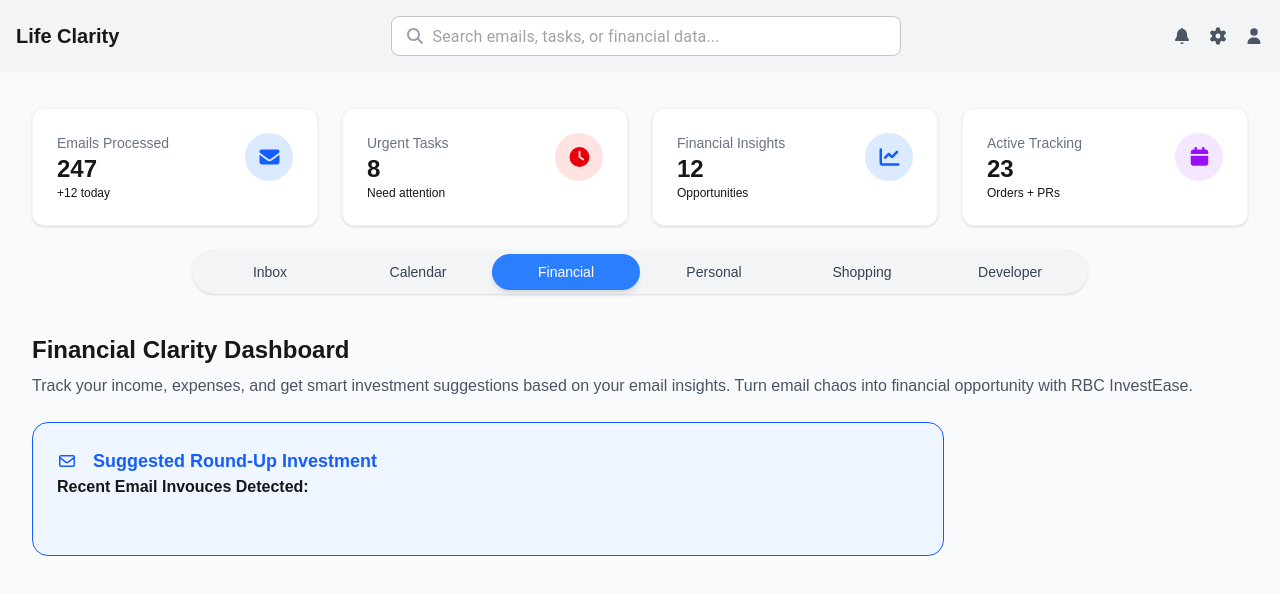
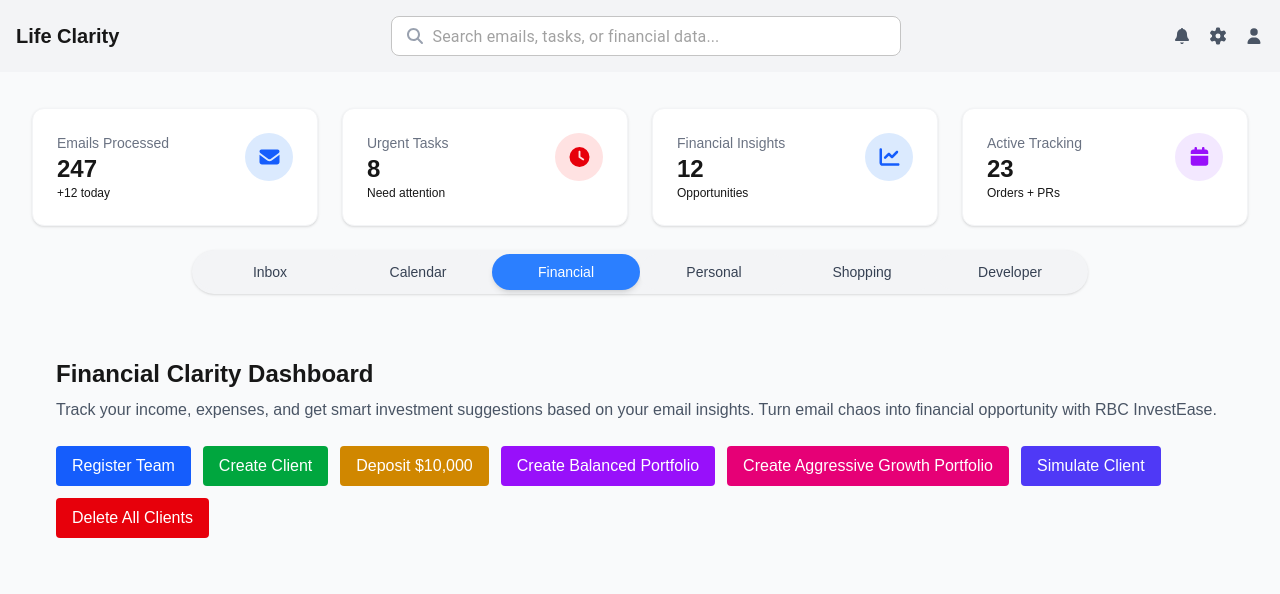
Before and after one commit to kennedyyung/hack-the-north, a Next.js app: page / in a window 1280 px wide. Both pictures are taken after a click on the button "Financial". Shown: the top 594 px of the page. Built offline with nearby package versions, Linux system fonts and the light colour scheme; what @mui/material-nextjs would draw is missing.

Commit message:
implement RBC investease client framework

```diff
--- a/package.json
+++ b/package.json
@@ -22,7 +22,8 @@
     "daisyui": "^5.1.10",
     "next": "^15.5.3",
     "react": "^19.1.1",
-    "react-dom": "^19.1.1"
+    "react-dom": "^19.1.1",
+    "recharts": "^3.2.0"
   },
   "devDependencies": {
     "@eslint/eslintrc": "^3",
--- a/src/app/pages/financial.tsx
+++ b/src/app/pages/financial.tsx
@@ -1,27 +1,235 @@
-import { FontAwesomeIcon } from "@fortawesome/react-fontawesome"
-import { faEnvelope } from "@fortawesome/free-regular-svg-icons"
+"use client";
+
+import { useState } from "react";
+import {
+  registerTeam,
+  createClient,
+  depositToClient,
+  createPortfolio,
+  simulateClient,
+  deleteAllClients,
+} from "../../lib/api";
+import {
+  LineChart,
+  Line,
+  XAxis,
+  YAxis,
+  CartesianGrid,
+  Tooltip,
+  Legend,
+  ResponsiveContainer,
+} from "recharts";
 
 export default function Financial() {
-    return (
-        <>
+  const [status, setStatus] = useState<string>("");
+  const [clientId, setClientId] = useState<string | null>(null);
+  const [simulationData, setSimulationData] = useState<any[]>([]);
+
+  // ✅ Register team with name + email
+  async function handleRegisterTeam() {
+    try {
+      const teamName = "Klarity_Team";
+      const contactEmail = "contact@klarity.work";
+      const token = await registerTeam(teamName, contactEmail);
+      localStorage.setItem("rbc_token", token);
+      setStatus(`✅ Registered! Token saved`);
+    } catch (err: any) {
+      setStatus(`❌ ${err.message}`);
+    }
+  }
+
+  // ✅ Create new client
+  async function handleCreateClient() {
+    try {
+      const token = localStorage.getItem("rbc_token");
+      if (!token) throw new Error("No token found. Register your team first.");
+
+      const client = await createClient(token, {
+        name: "Raymond S",
+        email: "raymond@klarity.work",
+        cash: 10000,
+      });
+      setClientId(client.clientId || client.id);
+      localStorage.setItem("rbc_clientId", client.clientId || client.id);
+      setStatus(`✅ Created client: ${client.name}`);
+    } catch (err: any) {
+      setStatus(`❌ ${err.message}`);
+    }
+  }
+
+  // ✅ Deposit cash to client
+  async function handleDeposit() {
+    try {
+      const token = localStorage.getItem("rbc_token");
+      if (!token) throw new Error("No token found.");
+      if (!clientId) throw new Error("No client created.");
+
+      await depositToClient(token, clientId, 10000);
+      setStatus("✅ Deposited $10,000 to client cash balance");
+    } catch (err: any) {
+      setStatus(`❌ ${err.message}`);
+    }
+  }
+
+  // ✅ Create portfolio
+  async function handleCreatePortfolio(type: "balanced" | "aggressive_growth", amount: number) {
+    try {
+      const token = localStorage.getItem("rbc_token");
+      const cid = clientId || localStorage.getItem("rbc_clientId");
+      if (!token || !cid) throw new Error("Missing token or clientId");
+
+      // Make sure API gets the correct ID
+      const data = await createPortfolio(token, cid, type, amount);
+      setStatus(`✅ Portfolio created: ${JSON.stringify(data)}`);
+    } catch (err: any) {
+      console.error("Portfolio error:", err);
+      setStatus(`❌ ${err.message}`);
+    }
+  }
+
+
+  // ✅ Simulate all client portfolios
+  async function handleSimulateClient() {
+    try {
+      const token = localStorage.getItem("rbc_token");
+      const clientId = localStorage.getItem("rbc_clientId");
+      if (!token || !clientId)
+        throw new Error("Missing token or clientId. Create a client and portfolios first.");
+
+      const result = await simulateClient(token, clientId, 6); // simulate 6 months
+
+      // Combine both portfolios into single array
+      const combined: { [date: string]: { balanced?: number; aggressive_growth?: number } } = {};
+
+      result.results.forEach((p: any) => {
+        p.growth_trend.forEach((point: any) => {
+          if (!combined[point.date]) combined[point.date] = {};
+          combined[point.date][p.strategy] = point.value;
+        });
+      });
+
+      const chartData = Object.entries(combined).map(([date, values]) => ({
+        date,
+        balanced: values.balanced,
+        aggressive_growth: values.aggressive_growth,
+      }));
+
+      setSimulationData(chartData);
+      setStatus("✅ Simulation completed for all portfolios!");
+    } catch (err: any) {
+      setStatus(`❌ ${err.message}`);
+    }
+  }
+
+  // ✅ Delete all clients
+  async function handleDeleteAllClients() {
+    try {
+      const token = localStorage.getItem("rbc_token");
+      if (!token) throw new Error("No token found. Register your team first.");
+
+      const results = await deleteAllClients(token);
+
+      localStorage.removeItem("rbc_clientId");
+      setSimulationData([]); // ⬅️ clears chart
+      setStatus(`✅ Deleted all clients: ${JSON.stringify(results)}`);
+    } catch (err: any) {
+      setStatus(`❌ ${err.message}`);
+    }
+  }
+
+  return (
+    <div className="p-6">
       <h1 className="text-2xl font-bold mb-2">Financial Clarity Dashboard</h1>
       <p className="text-gray-600 mb-6">
         Track your income, expenses, and get smart investment suggestions based on your email insights. Turn email chaos into financial opportunity with RBC InvestEase.
       </p>
 
-      <div className="bg-blue-50 border border-blue-600 rounded-2xl p-6 space-y-6 w-3/4">
-        {/* Header */}
-        <div className="grid grid-rows-3 grid-cols-2">
-            <div className="items-center col-span-2 flex">
-                <FontAwesomeIcon icon={faEnvelope} className="text-blue-600 w-5 h-5" />
-                <h2 className="text-blue-600 font-semibold text-lg ml-4">Suggested Round-Up Investment</h2>
-            </div>
+      {/* Buttons */}
+      <div className="flex flex-wrap gap-3 mb-6">
+        <button
+          onClick={handleRegisterTeam}
+          className="px-4 py-2 bg-blue-600 text-white rounded hover:bg-blue-700"
+        >
+          Register Team
+        </button>
 
-          <p className="font-semibold">Recent Email Invouces Detected:</p>
-        </div>
-        </div>
+        <button
+          onClick={handleCreateClient}
+          className="px-4 py-2 bg-green-600 text-white rounded hover:bg-green-700"
+        >
+          Create Client
+        </button>
 
+        <button
+          onClick={handleDeposit}
+          className="px-4 py-2 bg-yellow-600 text-white rounded hover:bg-yellow-700"
+        >
+          Deposit $10,000
+        </button>
 
-              </>
-    )
+        <button
+          onClick={() => handleCreatePortfolio("balanced", 5000)}
+          className="px-4 py-2 bg-purple-600 text-white rounded hover:bg-purple-700"
+        >
+          Create Balanced Portfolio
+        </button>
+
+        <button
+          onClick={() => handleCreatePortfolio("aggressive_growth", 5000)}
+          className="px-4 py-2 bg-pink-600 text-white rounded hover:bg-pink-700"
+        >
+          Create Aggressive Growth Portfolio
+        </button>
+
+        <button
+          onClick={handleSimulateClient}
+          className="px-4 py-2 bg-indigo-600 text-white rounded hover:bg-indigo-700"
+        >
+          Simulate Client
+        </button>
+
+        <button
+          onClick={handleDeleteAllClients}
+          className="px-4 py-2 bg-red-600 text-white rounded hover:bg-red-700"
+        >
+          Delete All Clients
+        </button>
+      </div>
+
+      {/* Status messages */}
+      {status && <p className="mb-4">{status}</p>}
+
+        {/* Combined Simulation Chart */}
+        {simulationData.length > 0 && (
+          <div className="mt-6 w-full h-96">
+            <h3 className="text-lg font-semibold mb-2">Portfolio Growth Over Time</h3>
+            <ResponsiveContainer width="100%" height="100%">
+              <LineChart data={simulationData}>
+                <CartesianGrid strokeDasharray="3 3" />
+                <XAxis dataKey="date" tick={{ fontSize: 12 }} />
+                <YAxis />
+                <Tooltip />
+                <Legend />
+                <Line
+                  type="monotone"
+                  dataKey="balanced"
+                  name="Balanced"
+                  stroke="#8884d8"
+                  strokeWidth={2}
+                  dot={false}
+                />
+                <Line
+                  type="monotone"
+                  dataKey="aggressive_growth"
+                  name="Aggressive Growth"
+                  stroke="#ff7300"
+                  strokeWidth={2}
+                  dot={false}
+                />
+              </LineChart>
+            </ResponsiveContainer>
+          </div>
+        )}
+      </div>
+  );
 }
--- /dev/null
+++ b/src/lib/api.ts
@@ -0,0 +1,124 @@
+// src/lib/api.ts
+
+const BASE_URL = "https://2dcq63co40.execute-api.us-east-1.amazonaws.com/dev"; // Replace with your actual base URL
+
+// ----------------------
+// TEAM
+// ----------------------
+export async function registerTeam(teamName: string, contactEmail: string) {
+  const res = await fetch(`${BASE_URL}/teams/register`, {
+    method: "POST",
+    headers: { "Content-Type": "application/json" },
+    body: JSON.stringify({
+      team_name: teamName,
+      contact_email: contactEmail,
+    }),
+  });
+
+  if (!res.ok) throw new Error(`Failed to register team: ${res.status}`);
+  const data = await res.json();
+
+  if (!data.jwtToken) throw new Error("No token returned from API");
+  return data.jwtToken as string;
+}
+
+// ----------------------
+// CLIENTS
+// ----------------------
+export async function createClient(
+  token: string,
+  client: { name: string; email: string; cash: number }
+) {
+  const res = await fetch(`${BASE_URL}/clients`, {
+    method: "POST",
+    headers: {
+      "Content-Type": "application/json",
+      Authorization: `Bearer ${token}`,
+    },
+    body: JSON.stringify(client),
+  });
+
+  if (!res.ok) throw new Error(`Failed to create client: ${res.status}`);
+  return res.json();
+}
+
+export async function getClients(token: string) {
+  const res = await fetch(`${BASE_URL}/clients`, {
+    headers: { Authorization: `Bearer ${token}` },
+  });
+  if (!res.ok) throw new Error(`Failed to fetch clients: ${res.status}`);
+  return res.json();
+}
+
+export async function deleteClient(token: string, clientId: string) {
+  const res = await fetch(`${BASE_URL}/clients/${clientId}`, {
+    method: "DELETE",
+    headers: { Authorization: `Bearer ${token}` },
+  });
+  if (!res.ok) throw new Error(`Failed to delete client ${clientId}: ${res.status}`);
+  return res.json();
+}
+
+export async function deleteAllClients(token: string) {
+  const clients = await getClients(token);
+  const results = [];
+  for (const client of clients) {
+    const deleted = await deleteClient(token, client.clientId || client.id);
+    results.push(deleted);
+  }
+  return results;
+}
+
+export async function depositToClient(token: string, clientId: string, amount: number) {
+  const res = await fetch(`${BASE_URL}/clients/${clientId}/deposit`, {
+    method: "POST",
+    headers: {
+      "Content-Type": "application/json",
+      Authorization: `Bearer ${token}`,
+    },
+    body: JSON.stringify({ amount }),
+  });
+  if (!res.ok) throw new Error(`Failed to deposit: ${res.status}`);
+  return res.json();
+}
+
+// ----------------------
+// PORTFOLIOS
+// ----------------------
+export async function createPortfolio(
+  token: string,
+  clientId: string,
+  type: "aggressive_growth" | "balanced",
+  initialAmount: number
+) {
+  const res = await fetch(`${BASE_URL}/clients/${clientId}/portfolios`, {
+    method: "POST",
+    headers: {
+      "Content-Type": "application/json",
+      Authorization: `Bearer ${token}`,
+    },
+    body: JSON.stringify({
+      type,
+      initialAmount,
+    }),
+  });
+
+  if (!res.ok) throw new Error(`Failed to create portfolio: ${res.status}`);
+  return res.json();
+}
+
+// ----------------------
+// SIMULATION
+// ----------------------
+export async function simulateClient(token: string, clientId: string, months: number) {
+  const res = await fetch(`${BASE_URL}/client/${clientId}/simulate`, {
+    method: "POST",
+    headers: {
+      "Content-Type": "application/json",
+      Authorization: `Bearer ${token}`,
+    },
+    body: JSON.stringify({ months }),
+  });
+  if (!res.ok) throw new Error(`Failed to simulate: ${res.status}`);
+  return res.json();
+}
```
Also changed, not shown: 1 other file (tests, documents, lock files or other folders).
